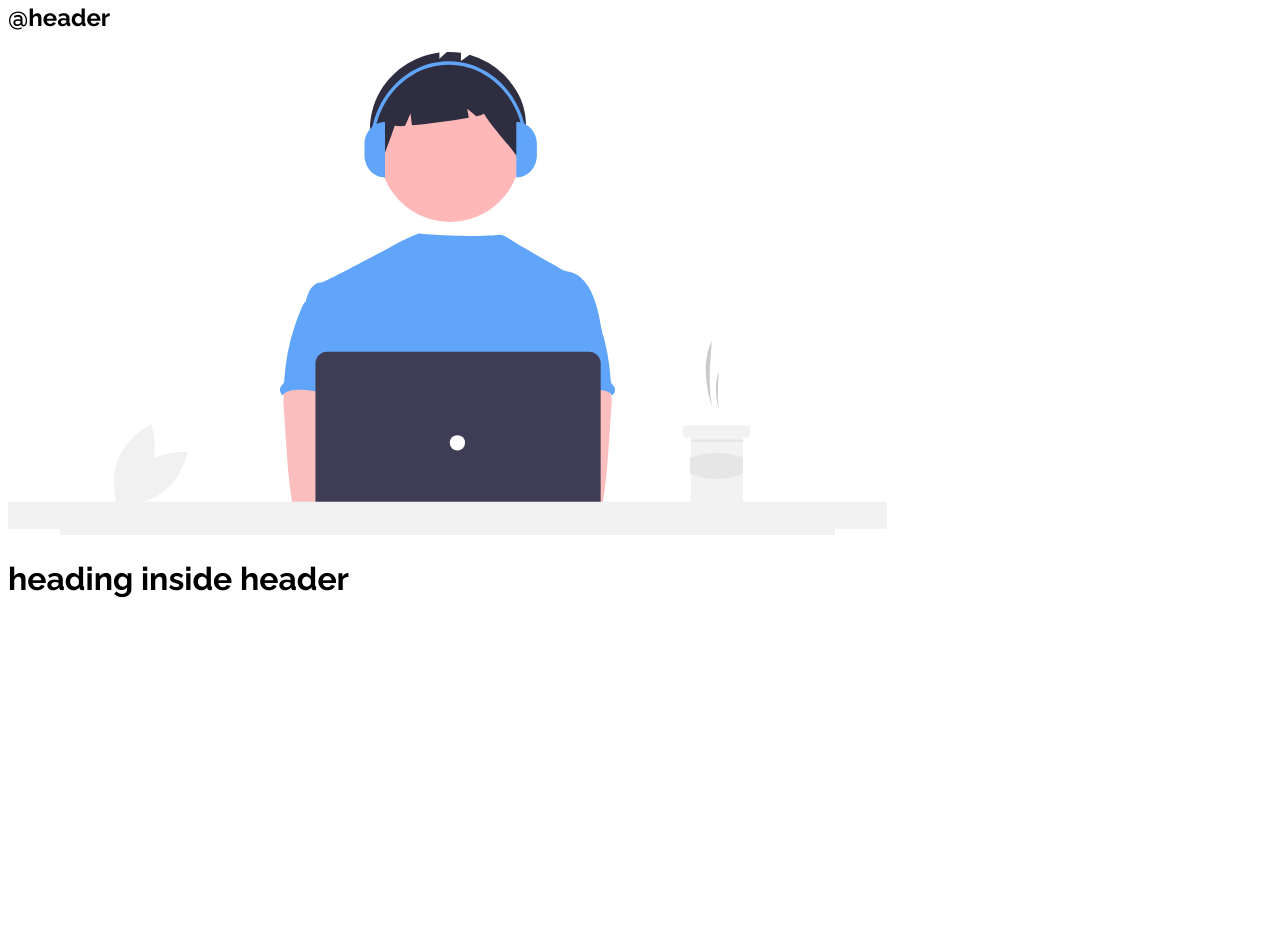
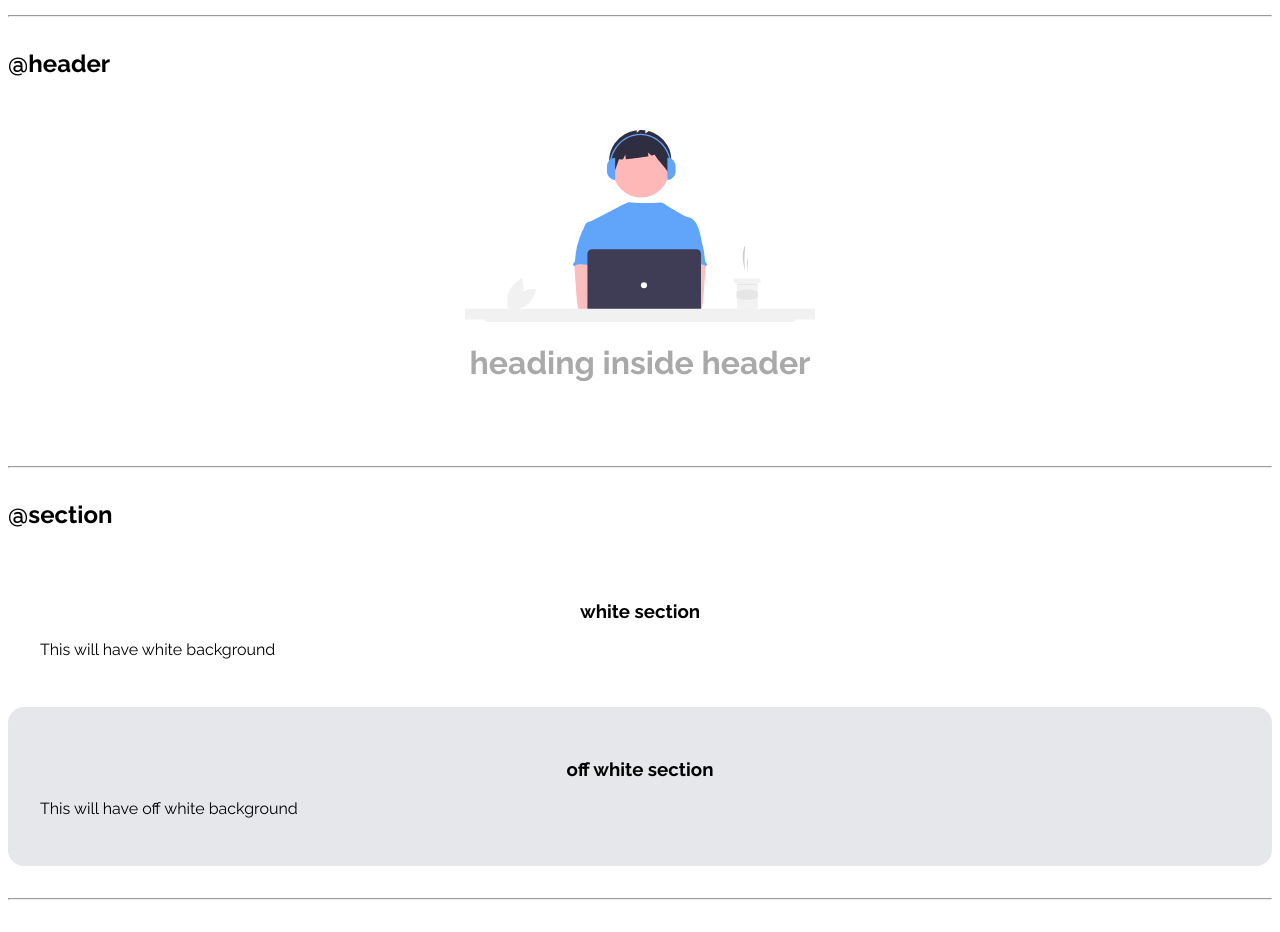
Before and after one commit to gantavya99/My-portfolio, a plain HTML site: page index.html in a window 1280 px wide. Shown: the part 1197-2129 px from the top of the page. Before the commit the page ends 1816 px from the top, so only its background shows below. Drawn offline with Linux system fonts and the light colour scheme.

Commit message:
Finished writing header and section

```diff
--- a/index.html
+++ b/index.html
@@ -64,9 +64,21 @@
             </li>
         </ul>
     </nav>
+    <hr>
     <h2>@header</h2>
     <header class="hero">
         <img class="hero-image" src="image.svg">
         <h1 class="hero-heading">heading inside header</h1>
     </header>
+    <hr>
+    <h2>@section</h2>
+    <section class="section">
+        <h3>white section</h3>
+        <p class="section-text">This will have white background</p>
+    </section>
+     <section class="section ow">
+        <h3>off white section</h3>
+        <p class="section-text">This will have off white background</p>
+    </section>
+    <hr>
 </html>
--- a/styles.css
+++ b/styles.css
@@ -1,6 +1,8 @@
 @import url('https://fonts.googleapis.com/css2?family=Raleway:wght@400;700&display=swap');
 :root{
     --primary-color:#60A5FA;
+    --secondary-color:#a9a9a9;
+    --off-white-colour:#E5E7EB;
 }
 body{
     font-family: 'Raleway', sans-serif;
@@ -56,3 +58,32 @@ hr{
 .navigation-container .link-active{
     font-weight:bold;
 }
+.hero{
+    padding:2rem;
+}
+.hero-image{
+
+   max-width: 350px;
+   display: block;
+   margin: auto;
+}
+.hero-heading{
+    text-align: center;
+    color:var(--secondary-color);
+
+}
+.section{
+    padding:2rem;
+}
+.section h3{
+    text-align: center;
+
+
+}
+.ow{
+    background-color:#E5E7EB ;
+    border-radius: 1rem;
+}
+.section-text{
+    padding: bottom 1rem;
+}
```
